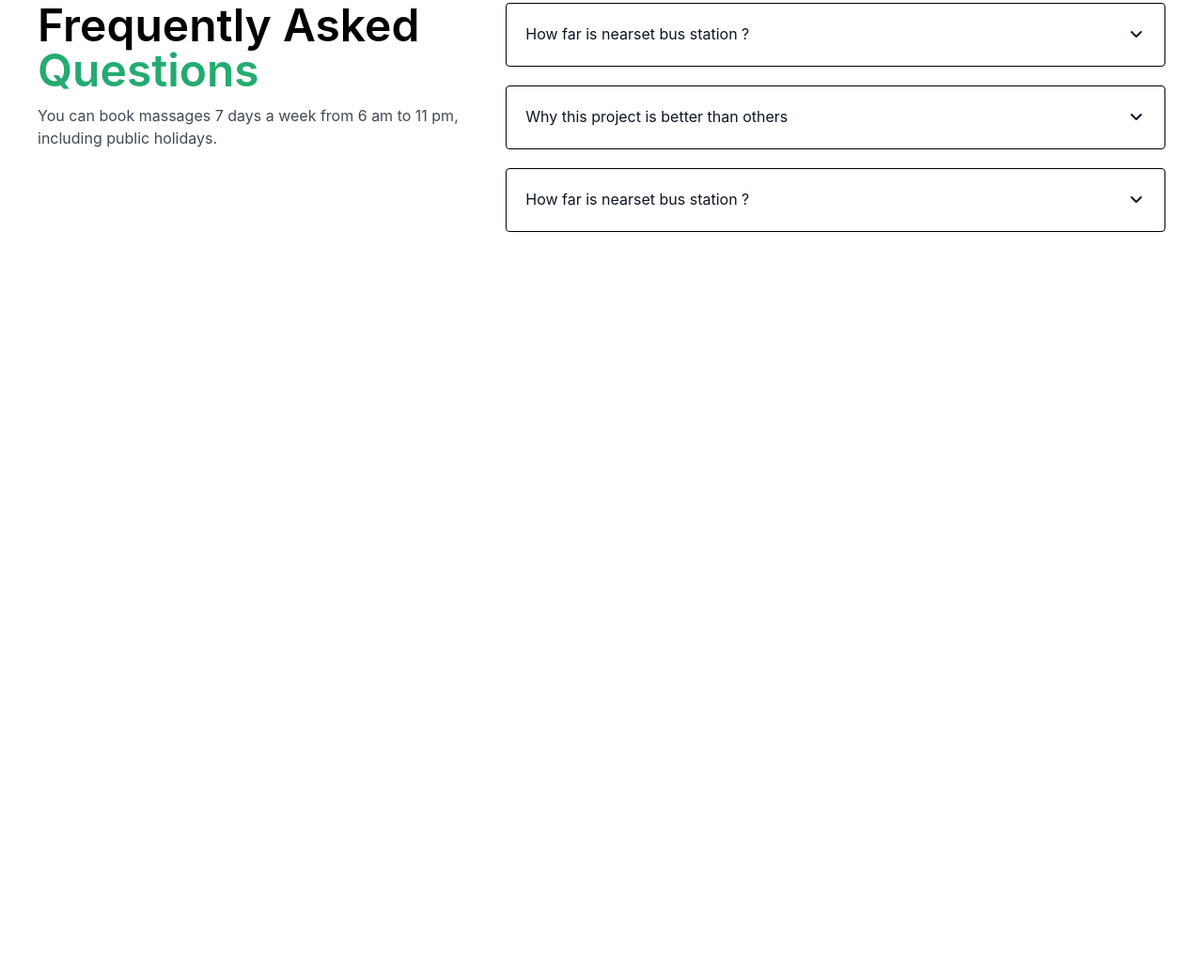
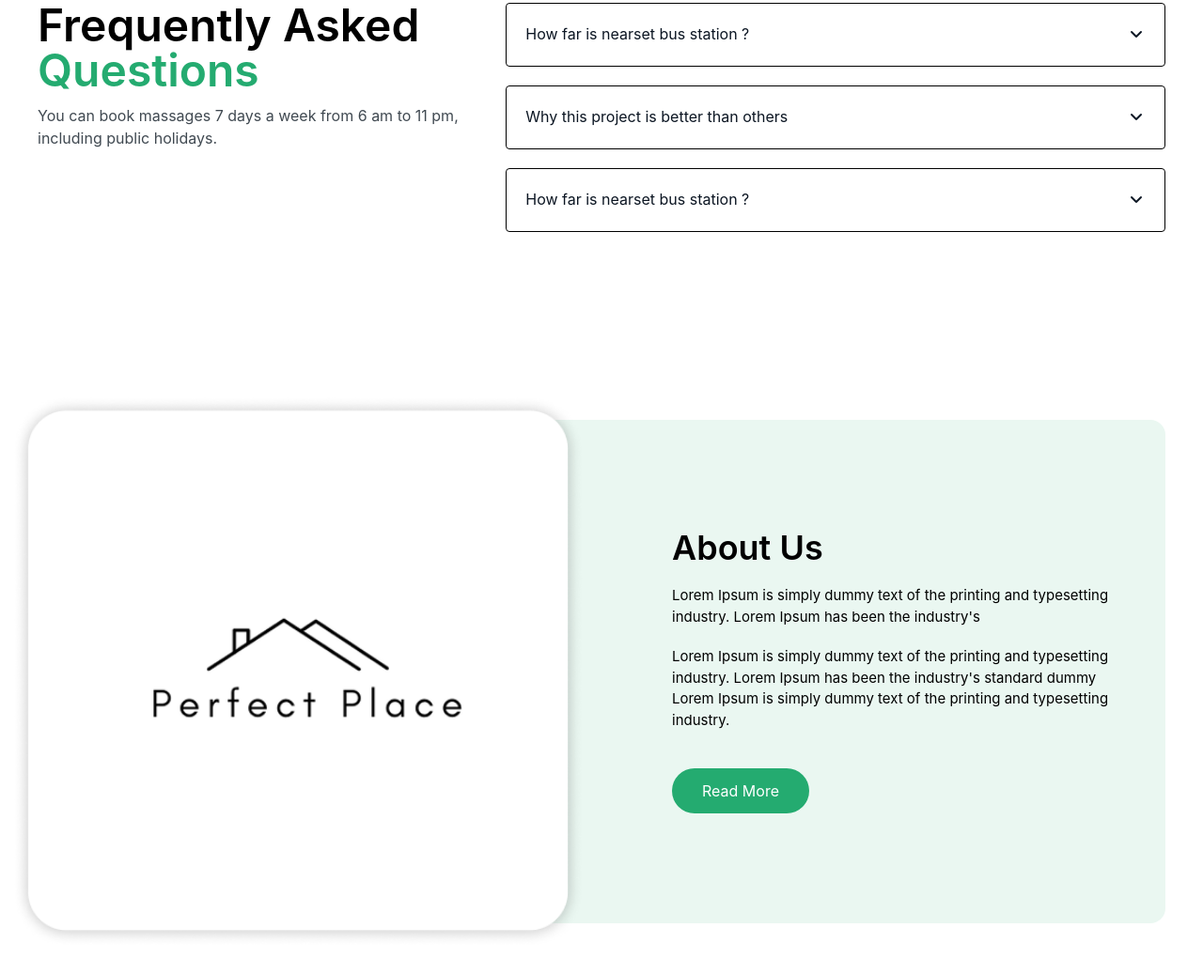
Before and after one commit to Vikingstrong/Class-Work-11, a website: page src/page2.html in a window 1280 px wide. Shown: the part 1939-2976 px from the top of the page at 94% size. Before the commit the page ends 2286 px from the top, so only its background shows below. Drawn offline with nearby package versions, Linux system fonts and the light colour scheme; files that its build step writes are made by us from their sources; files whose address does not match are found by name.

Commit message:
Add section 5 on page 2

```diff
--- a/src/page2.html
+++ b/src/page2.html
@@ -118,6 +118,15 @@
             </div>
         </div>
     </section>
+    <section class="max-w-300 m-auto p-6 lg:p-0 flex flex-col gap-5 bg-[#EAF7F1] my-5 lg:my-25 rounded-2xl lg:flex-row-reverse lg:items-center lg:gap-20 lg:justify-between">
+        <aside class="flex flex-col gap-5 lg:p-10 items-start">
+            <h2 class="text-4xl font-semibold">About Us</h2>
+            <p class="text-[15px]">Lorem Ipsum is simply dummy text of the printing and typesetting industry. Lorem Ipsum has been the industry's </p>
+            <p class="text-[15px]">Lorem Ipsum is simply dummy text of the printing and typesetting industry. Lorem Ipsum has been the industry's standard dummy Lorem Ipsum is simply dummy text of the printing and typesetting industry.</p>
+            <button class="p-3 px-8 rounded-4xl bg-[#24AB70] text-white mt-5">Read More</button>
+        </aside>
+        <img class="lg:scale-110" src="imgpg2/section5/img.png" alt="">
+    </section>
 </main>
 </body>
 </html>
```
Also changed, not shown: src/imgpg2/section5/img.png (added).
